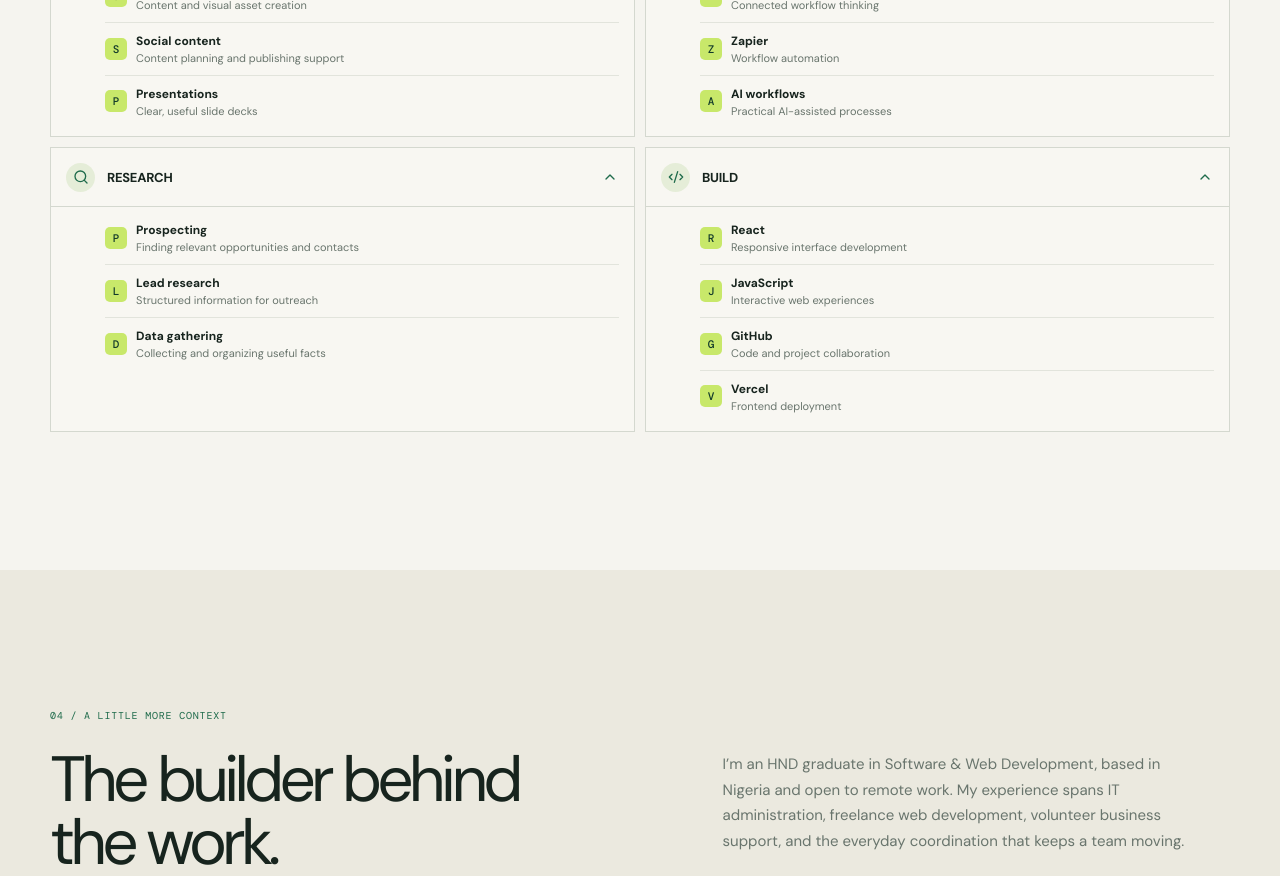
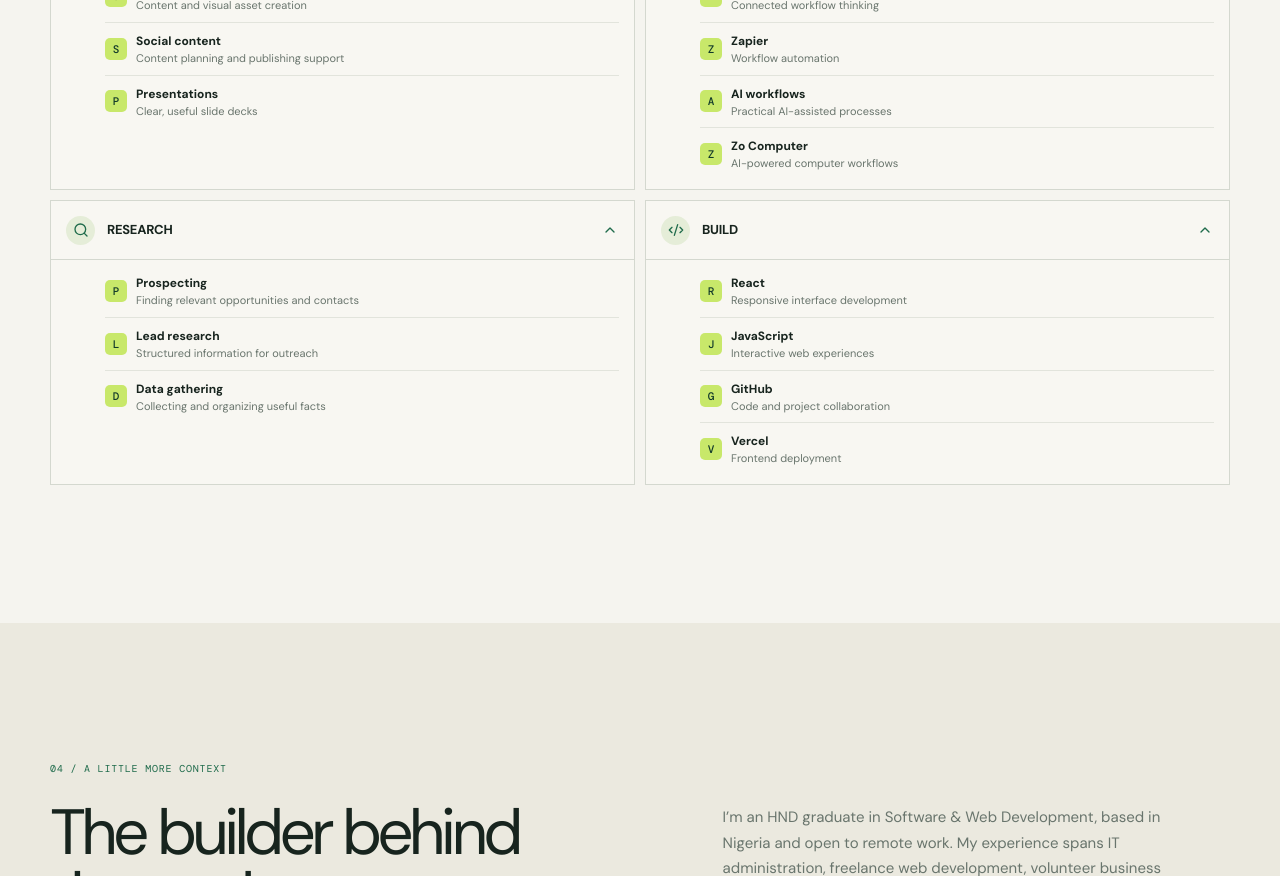
Before and after one commit to BigTrevor1234/trevor-portfolio-redesign, a React (Vite) app: page / in a window 1280 px wide. Shown: the part 4040-4916 px from the top of the page. Built offline with nearby package versions, Linux system fonts and the light colour scheme; a web font is replaced by a local one.

Commit message:
Add Zo Computer to Automate toolkit

```diff
--- a/src/main.jsx
+++ b/src/main.jsx
@@ -79,7 +79,7 @@ const virtualSupportTools = [
   { category: "ORGANIZE", icon: BriefcaseBusiness, tools: [["Asana", "Projects and task management"], ["Trello", "Visual task tracking"], ["Notion", "Documents and workspace organization"], ["Google Workspace", "Shared documents and coordination"]] },
   { category: "CONNECT", icon: MessageCircle, tools: [["Gmail", "Email management and outreach"], ["Slack", "Team communication"], ["CRM support", "Contact and relationship organization"]] },
   { category: "CREATE", icon: Palette, tools: [["Canva", "Content and visual asset creation"], ["Social content", "Content planning and publishing support"], ["Presentations", "Clear, useful slide decks"]] },
-  { category: "AUTOMATE", icon: Workflow, tools: [["n8n concepts", "Connected workflow thinking"], ["Zapier", "Workflow automation"], ["AI workflows", "Practical AI-assisted processes"]] },
+  { category: "AUTOMATE", icon: Workflow, tools: [["n8n concepts", "Connected workflow thinking"], ["Zapier", "Workflow automation"], ["AI workflows", "Practical AI-assisted processes"], ["Zo Computer", "AI-powered computer workflows"]] },
   { category: "RESEARCH", icon: Search, tools: [["Prospecting", "Finding relevant opportunities and contacts"], ["Lead research", "Structured information for outreach"], ["Data gathering", "Collecting and organizing useful facts"]] },
   { category: "BUILD", icon: Code2, tools: [["React", "Responsive interface development"], ["JavaScript", "Interactive web experiences"], ["GitHub", "Code and project collaboration"], ["Vercel", "Frontend deployment"]] },
 ];
```
